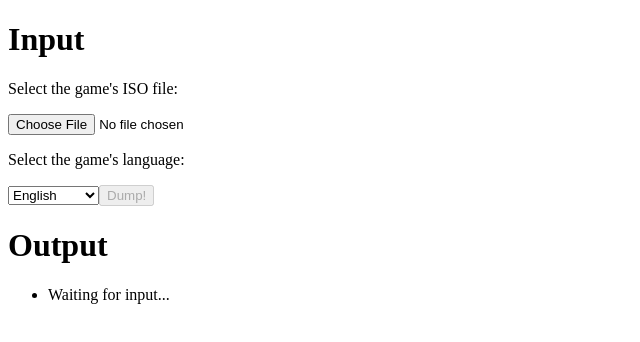
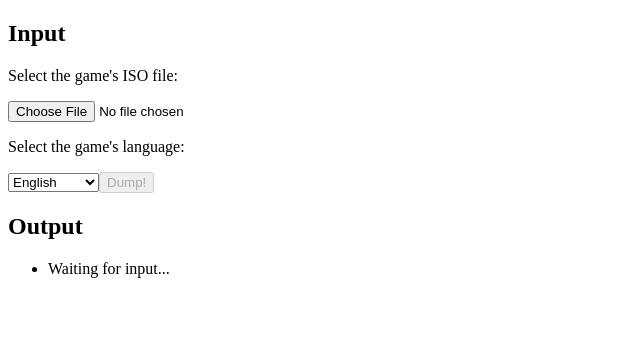
Before and after one commit to djsrv/dumper-companion, a Preact app: page / in a window 1280 px wide. Shown: the top 342 px of the page, without its empty margins (0-640 px from the left). Built offline with nearby package versions, Linux system fonts and the light colour scheme; the HTML template or start-up script is replaced by a standard one.

Commit message:
Clean up

```diff
--- a/src/DumperCompanionApp.tsx
+++ b/src/DumperCompanionApp.tsx
@@ -32,7 +32,7 @@ export default class DumperCompanionApp extends Component<Props, State> {
     render(): ComponentChild {
         return <div class="io">
             <div class="in box">
-                <h1>Input</h1>
+                <h2>Input</h2>
 
                 <p>Select the game's ISO file:</p>
                 <input disabled={this.state.busy} class="file" type="file" onInput={this.handleISO.bind(this)}/>
@@ -45,7 +45,7 @@ export default class DumperCompanionApp extends Component<Props, State> {
                 <button disabled={this.state.busy || this.state.iso == null} onClick={this.handleDump.bind(this)}>Dump!</button>
             </div>
             <div class="out box">
-                <h1>Output</h1>
+                <h2>Output</h2>
                 <ul class="log">{this.state.logs}</ul>
             </div>
         </div>;
@@ -115,11 +115,10 @@ export default class DumperCompanionApp extends Component<Props, State> {
                     }
                 });
                 const volumeURL = URL.createObjectURL(blob);
-                this.log(
-                    <span>
-                        Success! <a href={volumeURL} download={this.state.isoName + '.zip'}>Click here to download your dumped volume.</a>
-                    </span>
-                );
+                this.log('Success! Next steps:');
+                this.log(<span>1. <a href={volumeURL} download={this.state.isoName + '.zip'}>Click here to download your game data.</a></span>);
+                this.log('2. Unzip the game data.');
+                this.log('3. Add the directory to ScummVM.');
             } catch (err) {
                 this.log(err);
             }
```
Also changed, not shown: 2 other files (tests, documents, lock files or other folders).
